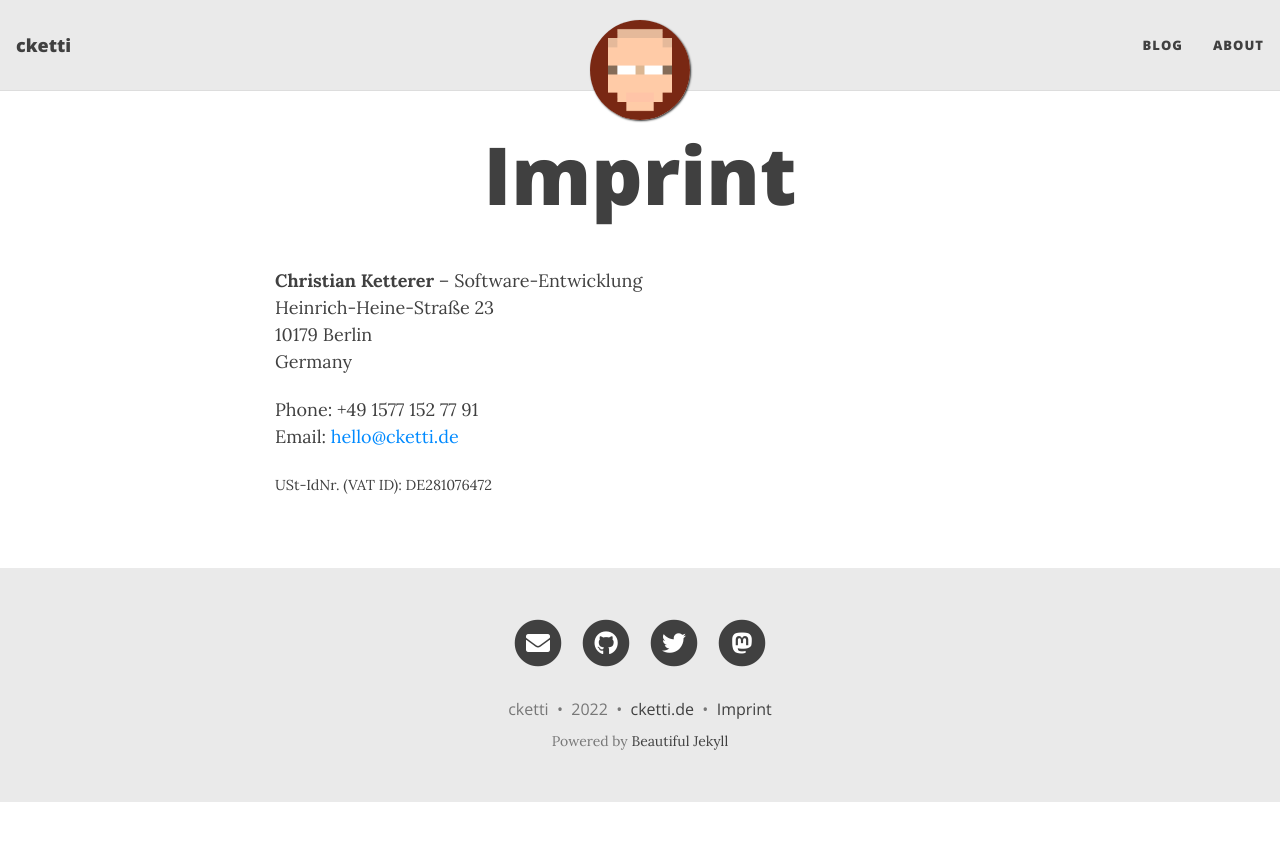
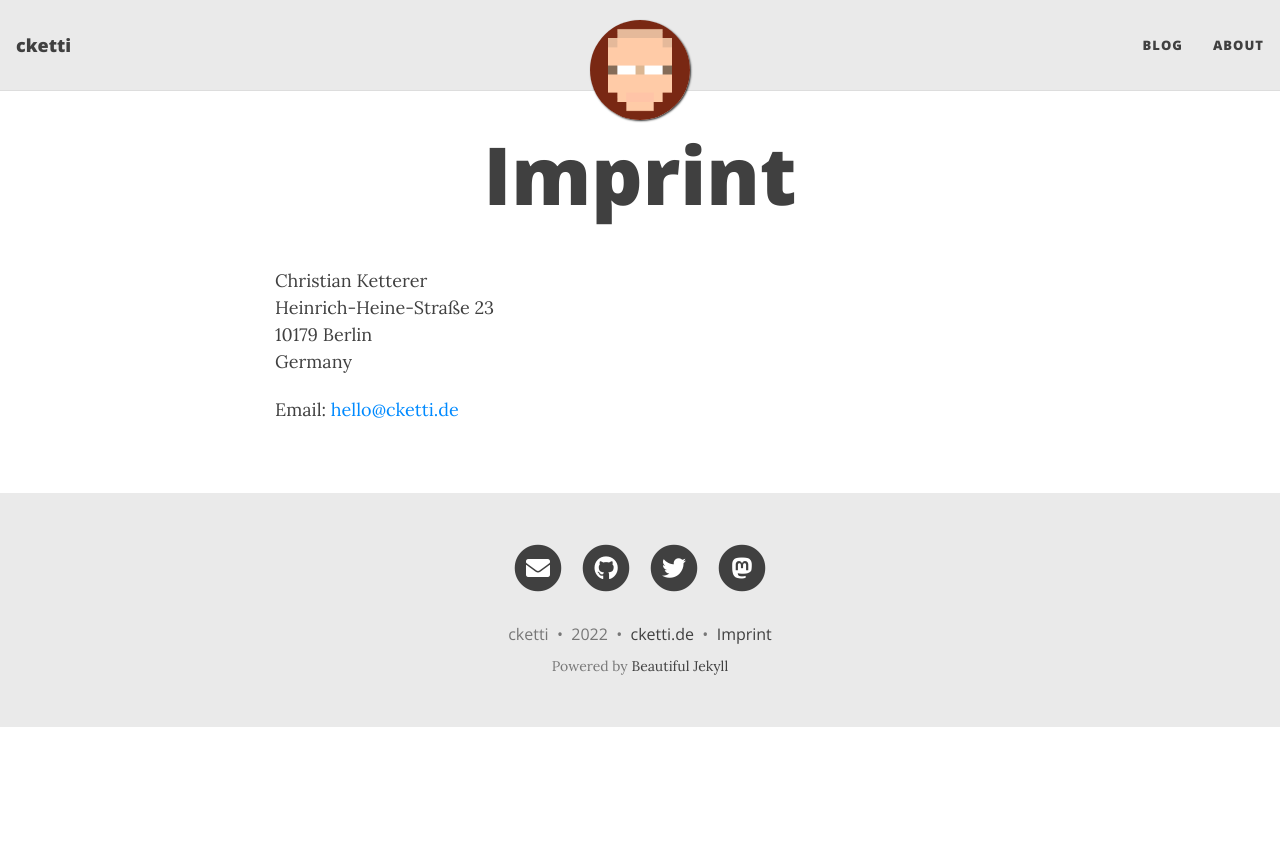
Before and after one commit to cketti/cketti.de, a Jekyll site: the page built from imprint.html, in a window 1280 px wide. Shown: the top 841 px of the page. Built offline with Jekyll 4.4.1, drawn with Linux system fonts in a browser that asks for light colours.

Commit message:
Update about page and imprint

```diff
--- a/imprint.html
+++ b/imprint.html
@@ -5,16 +5,12 @@ title: Imprint
 
 <address>
   <p>
-    <strong>Christian Ketterer</strong> &ndash; Software-Entwicklung<br>
+    Christian Ketterer<br>
     Heinrich-Heine-Stra&szlig;e 23<br>
     10179 Berlin<br>
     Germany<br>
   </p>
   <p>
-    Phone: +49 1577 152 77 91<br>
     Email: <a href="mailto:hello@cketti.de">hello@cketti.de</a>
   </p>
 </address>
-<p>
-  <small>USt-IdNr. (VAT ID): DE281076472</small><br>
-</p>
```
Also changed, not shown: about.md (+1 -2 lines).
